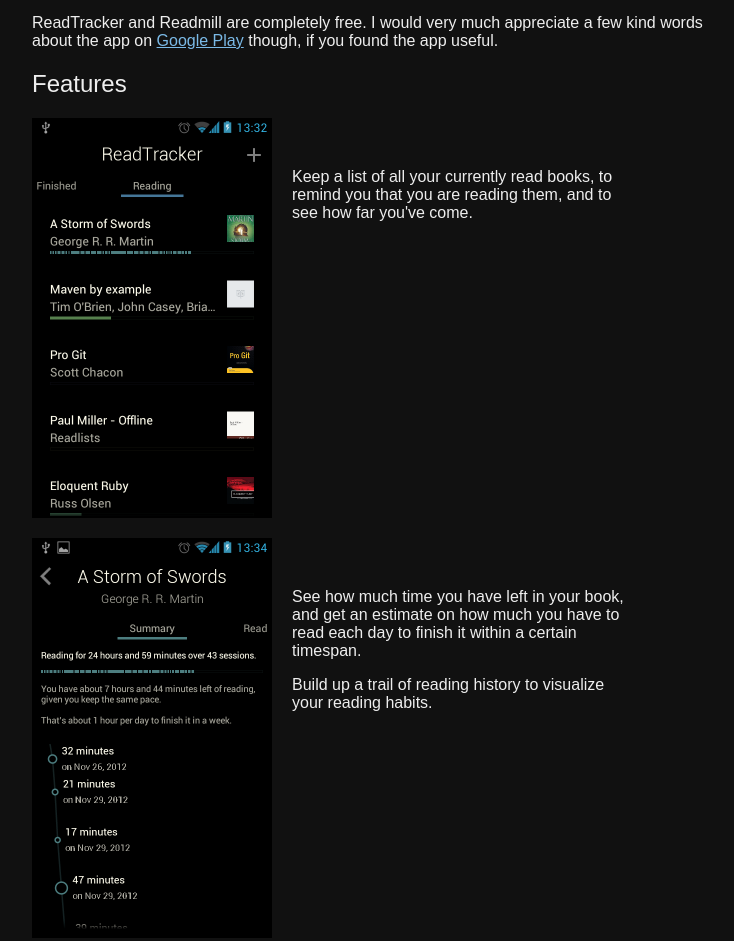
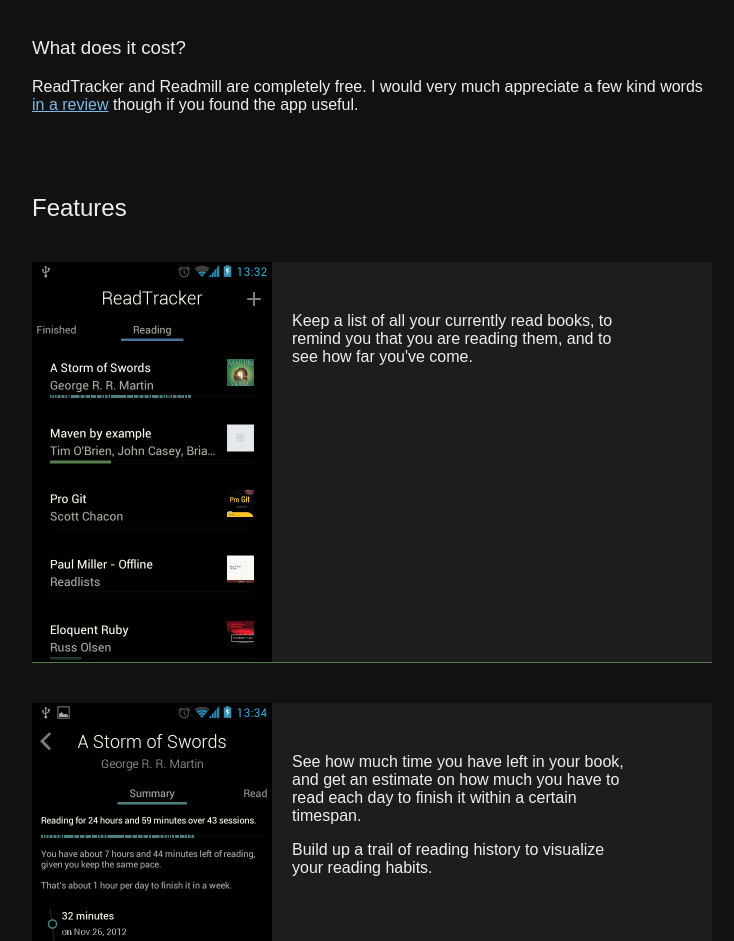
Before and after one commit to christoffer/readtracker-web, a plain HTML site: page public/index.html in a window 1280 px wide. Shown: the part 1191-2132 px from the top of the page, without its empty margins (268-1002 px from the left). Drawn offline with Linux system fonts and the light colour scheme; a web font is replaced by a local one.

Commit message:
Tweaks to colors and add ga

```diff
--- a/public/index.html
+++ b/public/index.html
@@ -2,6 +2,19 @@
 <head>
   <title>ReadTracker 3</title>
   <link href='http://fonts.googleapis.com/css?family=Droid+Sans|Roboto:300' rel='stylesheet' type='text/css'>
+
+  <script type="text/javascript">
+    var _gaq = _gaq || [];
+    _gaq.push(['_setAccount', 'UA-38378605-1']);
+    _gaq.push(['_trackPageview']);
+
+    (function() {
+      var ga = document.createElement('script'); ga.type = 'text/javascript'; ga.async = true;
+      ga.src = ('https:' == document.location.protocol ? 'https://ssl' : 'http://www') + '.google-analytics.com/ga.js';
+      var s = document.getElementsByTagName('script')[0]; s.parentNode.insertBefore(ga, s);
+    })();
+  </script>
+
   <style>
 
     @-webkit-keyframes rotate {
@@ -127,7 +140,36 @@
       .feature:after { clear: both; }
       .feature {
         *zoom: 1;
-        margin: 20px 0;
+        margin: 40px 0;
+        background: rgba(255, 255, 255, 0.05);
+      }
+
+      .features {
+        margin-top: 80px;
+      }
+
+      .question {
+        margin-top: 40px;
+      }
+
+      .feature-1 {
+        border-bottom: solid 1px #56804D;
+      }
+
+      .feature-2 {
+        border-bottom: solid 1px #9F1C24;
+      }
+
+      .feature-3 {
+        border-bottom: solid 1px #DEB02A;
+      }
+
+      .feature-4 {
+        border-bottom: solid 1px #457698;
+      }
+
+      .feature-5 {
+        border-bottom: solid 1px #56804D;
       }
 
       .screenshot {
@@ -223,7 +265,7 @@
         <h3 class="question">What does it cost?</h3>
         <div class="answer">
           <p>
-            ReadTracker and Readmill are completely free. I would very much appreciate a few kind words about the app on <a href="https://play.google.com/store/apps/details?id=com.readtracker">Google Play</a> though, if you found the app useful.
+          ReadTracker and Readmill are completely free. I would very much appreciate a few kind words <a href="https://play.google.com/store/apps/details?id=com.readtracker">in a review</a> though if you found the app useful.
           </p>
         </div>
       </section>
@@ -231,14 +273,14 @@
 
     <article class="features">
       <h2>Features</h2>
-      <div class="feature">
+      <div class="feature feature-1">
         <img class="screenshot" src="images/booklist.png" />
         <div class="feature-description">
           Keep a list of all your currently read books, to remind you that you are reading them, and to see how far you've come.
         </div>
       </div>
 
-      <div class="feature">
+      <div class="feature feature-2">
         <img class="screenshot" src="images/sessions.png" />
         <div class="feature-description">
           See how much time you have left in your book, and get an estimate on how much you have to read each day to finish it within a certain timespan.
@@ -246,7 +288,7 @@
         </div>
       </div>
 
-      <div class="feature">
+      <div class="feature feature-3">
         <img class="screenshot" src="images/track.png" />
         <div class="feature-description">
           Easily and non-intrusively track how long you read each time. Quickly
@@ -255,7 +297,7 @@
         </div>
       </div>
 
-      <div class="feature">
+      <div class="feature feature-4">
         <img class="screenshot" src="images/highlights.png" />
         <div class="feature-description">
           Keep highlights of the favorite parts of your book to give yourself a
@@ -264,7 +306,7 @@
         </div>
       </div>
 
-      <div class="feature">
+      <div class="feature feature-5">
         <img class="screenshot" src="images/finished.png" />
         <div class="feature-description">
           Write down a few words the book after you've finished it. Either as mini reviews to other poeple,
```
